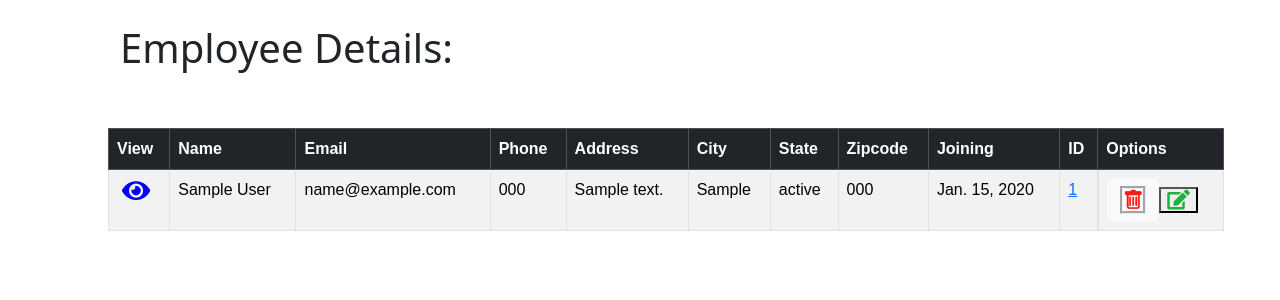
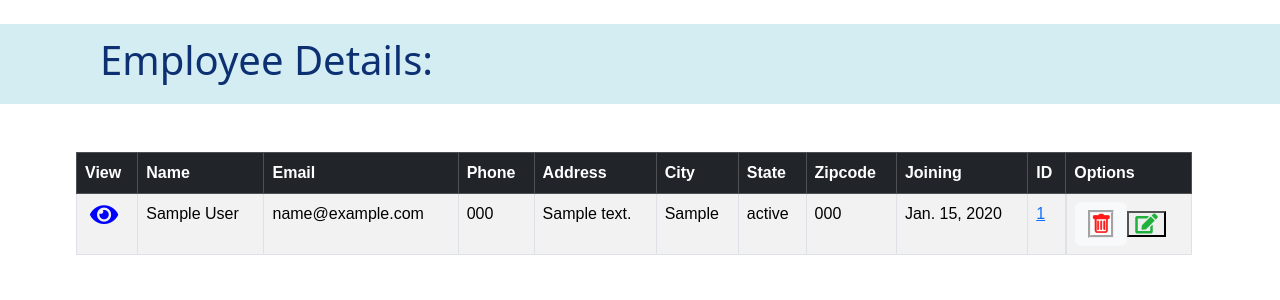
Before and after one commit to Amey100902/Django-CRUD, a Django app: page / in a window 1280 px wide. Shown: the part 56-356 px from the top of the page. Run offline with Django 4.2, Linux system fonts and the light colour scheme; a user stored in the database is signed in; tables that the repository leaves empty hold one stand-in row (values such as "Sample post"); some libraries are stand-ins or nearby versions.

Commit message:
Project deploy

```diff
--- a/website/templates/index.html
+++ b/website/templates/index.html
@@ -12,10 +12,14 @@
        {% endfor %}
 {% endif %}
 <br>
-<h1 style="margin-left: 120px;">Employee Details: </h1>
+<div style="background-color: #d4edf3; height: 80px; align-items:center;  display: flex;" class="emp-head">
+  <h1   style="margin-left: 100px; color: rgb(12, 48, 114); align-items: center;">Employee Details: </h1>
+</div>
+
+
 <br>
 <br>
-<div class="container" style="margin-left: 7.5%; margin-right: 7.5% ;font-family: sans-serif;
+<div class="container" style="margin-left:5%; margin-right: 7.5% ;font-family: sans-serif;
 font-size: medium;">
 
 <table class="table table-striped table-hover table-bordered">
```
